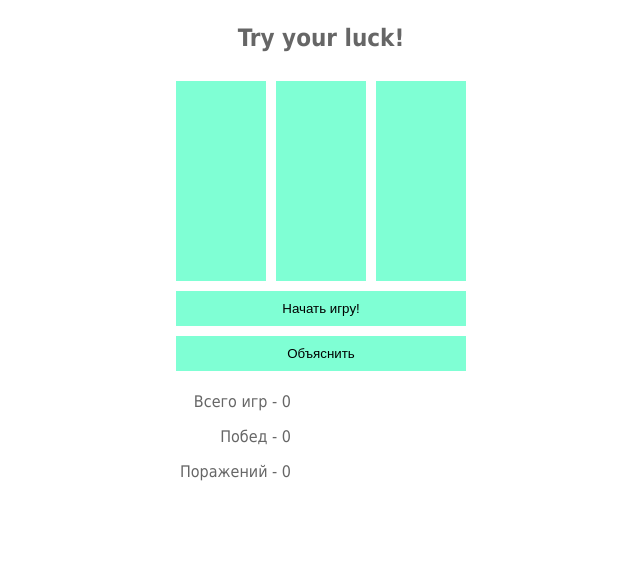
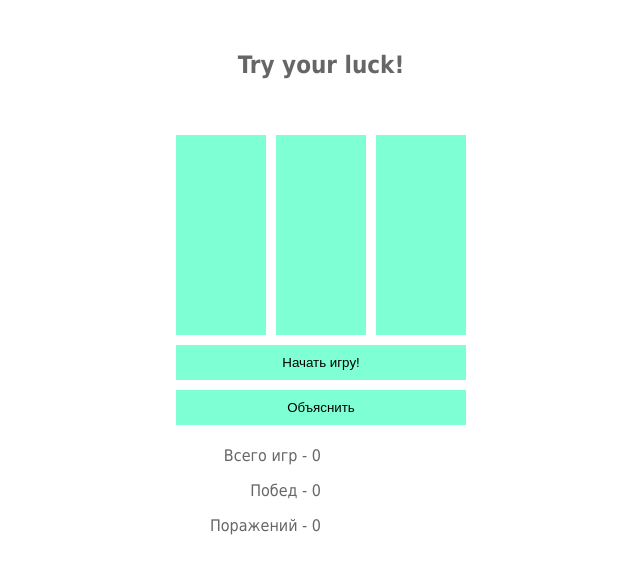
Before and after one commit to trueroma/MontyHallProblem, a plain HTML site: page index.html in a window 1280 px wide. Shown: the whole page, without its empty margins (319-959 px from the left). Drawn offline with Linux system fonts and the light colour scheme.

Commit message:
Some CSS improvment

```diff
--- a/index.html
+++ b/index.html
@@ -14,7 +14,11 @@
     <h1 class="header">Try your luck!</h1>
 
     <div class="btn">
-    <button id="baton1" class="door"></button><button id="baton2" class="door"></button><button id="baton3" class="door"></button>
+    <button id="baton1" class="door"></button>
+    <button id="baton2" class="door"></button>
+    <button id="baton3" class="door"></button>
+    </div>
+    <div class="nav">
     <button id="start">Начать игру!</button>
     <button id="explain">Объяснить</button>
     </div>
--- a/main.css
+++ b/main.css
@@ -5,15 +5,30 @@
 body {
     font-family: Tahoma, sans-serif;
     color: #666666;
+    margin: auto;
+}
+
+button {
+    cursor: pointer;
+    background-color: #7FFFD4;
+    border: none; /* Иначе оставались границы */
+    margin: 5px;
+}
+
+.btn {
+    width: 300px;
+    margin: auto;
+    display: flex;
+}
+
+.nav {
     width: 300px;
     margin: auto;
 }
 
 .btn button{
-    cursor: pointer;
-    background-color: #7FFFD4;
-    border: none; /* Иначе оставались границы */
-    margin: 5px;
+    width: 90px;
+    height: 200px;
   }
 
 .btn button:hover {
@@ -25,7 +40,7 @@ body {
     text-align: center;
     font-size: 24px;
     font-weight: 900;
-    margin: 8% 0px;
+    margin: 4% 0px;
 }
 
 .door {
@@ -40,5 +55,5 @@ body {
 
 .result {
     text-align: right;
-    margin-right: 180px;
+    margin-right: 50%;
 }
```
